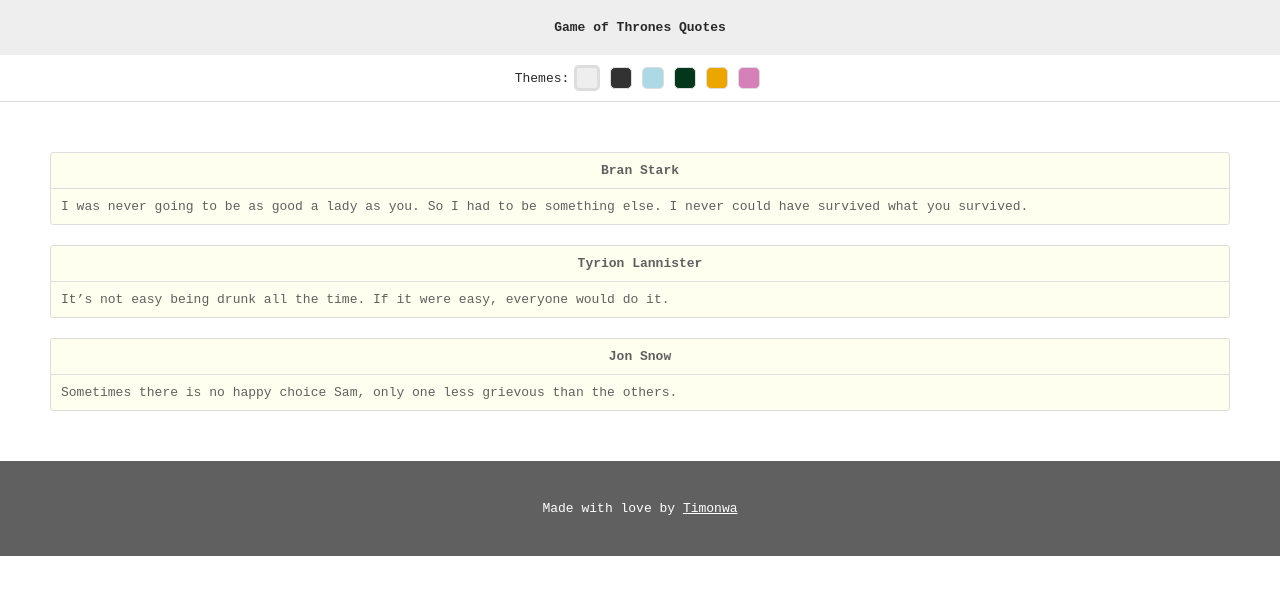
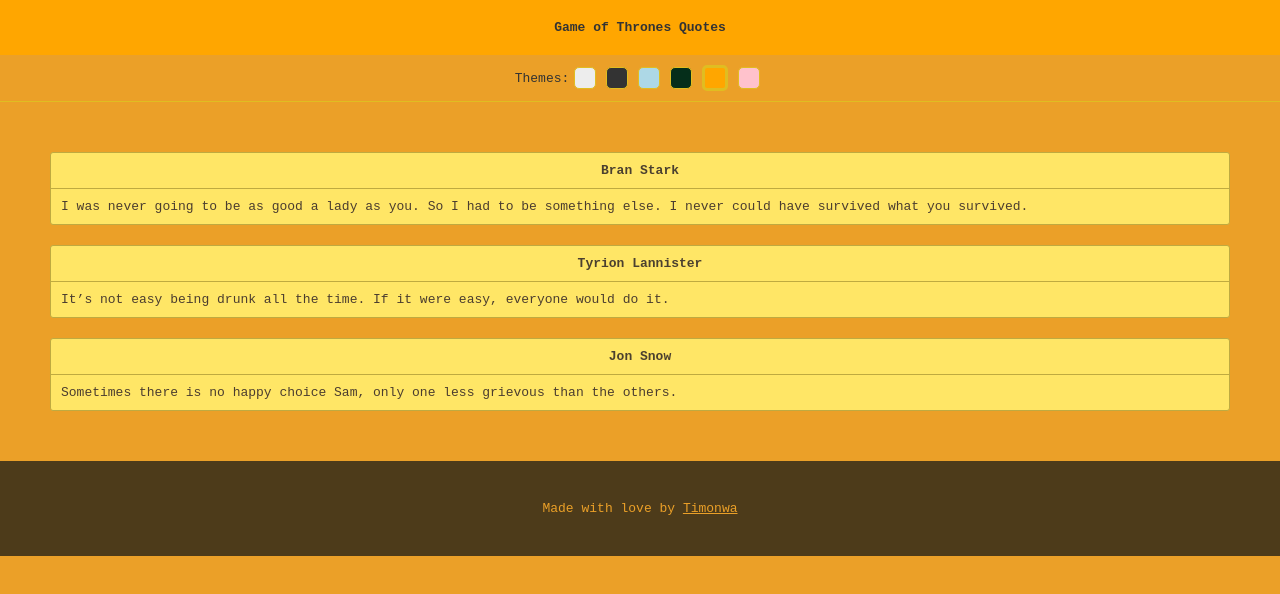
Before and after one commit to Timonwa/theme-switching-with-react-and-styled-components, a React (Create React App) app: page / in a window 1280 px wide. Shown: the top 594 px of the page. Built offline with nearby package versions, Linux system fonts and the light colour scheme.

Commit message:
changed the theme colors.

```diff
--- a/src/App.js
+++ b/src/App.js
@@ -11,15 +11,15 @@
 import {
   light,
   dark,
-  oceanwave,
-  camouflage,
-  sunshine,
-  barbie,
+  blue,
+  green,
+  orange,
+  pink,
 } from "./components/styles/Theme.styled";
 
 function App() {
   // theme state
-  const [selectedTheme, setSelectedTheme] = useState(light);
+  const [selectedTheme, setSelectedTheme] = useState(orange);
 
   // react hook to get the theme selected by the user that is saved in local storage
   useEffect(() => {
@@ -50,21 +50,17 @@
             className={`dark ${selectedTheme === dark ? "active" : ""}`}
             onClick={() => HandleThemeChange(dark)}></ThemeButton>
           <ThemeButton
-            className={`oceanwave ${
-              selectedTheme === oceanwave ? "active" : ""
-            }`}
-            onClick={() => HandleThemeChange(oceanwave)}></ThemeButton>
+            className={`blue ${selectedTheme === blue ? "active" : ""}`}
+            onClick={() => HandleThemeChange(blue)}></ThemeButton>
           <ThemeButton
-            className={`camouflage ${
-              selectedTheme === camouflage ? "active" : ""
-            }`}
-            onClick={() => HandleThemeChange(camouflage)}></ThemeButton>
+            className={`green ${selectedTheme === green ? "active" : ""}`}
+            onClick={() => HandleThemeChange(green)}></ThemeButton>
           <ThemeButton
-            className={`sunshine ${selectedTheme === sunshine ? "active" : ""}`}
-            onClick={() => HandleThemeChange(sunshine)}></ThemeButton>
+            className={`orange ${selectedTheme === orange ? "active" : ""}`}
+            onClick={() => HandleThemeChange(orange)}></ThemeButton>
           <ThemeButton
-            className={`barbie ${selectedTheme === barbie ? "active" : ""}`}
-            onClick={() => HandleThemeChange(barbie)}></ThemeButton>
+            className={`pink ${selectedTheme === pink ? "active" : ""}`}
+            onClick={() => HandleThemeChange(pink)}></ThemeButton>
         </ThemeContainer>
 
         <Quotes />
--- a/src/components/styles/Global.js
+++ b/src/components/styles/Global.js
@@ -13,7 +13,7 @@
 body {
   background-color: ${({ theme }) => theme.colors.background};
   color: ${({ theme }) => theme.colors.text};
-  font-family: ${({ theme }) => theme.fontFamily};
+  font-family: monospace;
   overflow-x: hidden;
 }
 
@@ -24,17 +24,17 @@
 .dark {
   background-color: ${theme.dark.colors.primary};
 }
-.oceanwave {
-  background-color: ${theme.oceanwave.colors.primary};
+.blue {
+  background-color: ${theme.blue.colors.primary};
 }
-.camouflage {
-  background-color: ${theme.camouflage.colors.primary};
+.green {
+  background-color: ${theme.green.colors.primary};
 }
-.sunshine {
-  background-color: ${theme.sunshine.colors.primary};
+.orange {
+  background-color: ${theme.orange.colors.primary};
 }
-.barbie {
-  background-color: ${theme.barbie.colors.primary};
+.pink {
+  background-color: ${theme.pink.colors.primary};
 }
 
 // active theme
--- a/src/components/styles/Theme.styled.js
+++ b/src/components/styles/Theme.styled.js
@@ -1,95 +1,89 @@
 export const light = {
   name: "light-theme",
   colors: {
-    primary: "rgb(238, 238, 238)",
-    footer: "rgb(97, 96, 96)",
-    background: "rgb(255, 255, 255)",
-    text: "rgb(41, 40, 40)",
-    quoteTitle: "rgb(97, 96, 96)",
-    quoteBody: "rgb(97, 96, 96)",
-    quoteBorder: "rgb(221, 221, 221)",
-    quoteBgc: "rgb(255, 255, 240)",
-    border: "rgb(221, 221, 221)",
+    primary: "hsl(0, 0%, 93%)",
+    background: "hsl(0, 0%, 100%)",
+    footer: "hsl(0, 1%, 38%)",
+    text: "hsl(0, 1%, 16%)",
+    quoteBgc: "hsl(60, 40%, 100%)",
+    quoteTitle: "hsl(0, 1%, 38%)",
+    quoteBody: "hsl(0, 1%, 38%);",
+    quoteBorder: "hsl(0, 0%, 87%)",
+    border: "hsl(0, 0%, 87%)",
   },
-  fontFamily: "monospace",
 };
 
 export const dark = {
   name: "dark-theme",
   colors: {
-    primary: "rgb(50, 50, 50)",
-    footer: "rgb(238, 238, 238)",
-    background: "rgb(41, 40, 40)",
-    text: "rgb(255, 255, 255)",
-    quoteTitle: "rgb(255, 255, 255)",
-    quoteBody: "rgb(255, 255, 255)",
-    quoteBorder: "rgb(150, 150, 150)",
-    quoteBgc: "rgb(90, 90, 90)",
-    border: "rgb(200, 200, 200)",
+    primary: "hsl(0, 0%, 20%)",
+    background: "hsl(0, 1%, 16%)",
+    footer: "hsl(0, 0%, 93%)",
+    text: "hsl(0, 0%, 100%)",
+    quoteBgc: "hsl(0, 0%, 35%)",
+    quoteTitle: "hsl(0, 0%, 100%)",
+    quoteBody: "hsl(0, 0%, 100%)",
+    quoteBorder: "hsl(0, 0%, 59%)",
+    border: "hsl(0, 0%, 78%)",
   },
-  fontFamily: "cursive",
 };
 
-export const oceanwave = {
-  name: "oceanwave-theme",
+export const blue = {
+  name: "blue-theme",
   colors: {
-    primary: "rgb(173, 216, 230)",
-    footer: "rgb(34, 90, 109)",
-    background: "rgb(238, 251, 255)",
-    text: "rgb(41, 40, 40)",
-    quoteTitle: "rgb(34, 90, 109)",
-    quoteBody: "rgb(97, 96, 96)",
-    quoteBorder: "rgb(221, 221, 221)",
-    quoteBgc: "rgb(255, 255, 255)",
-    border: "rgb(221, 221, 221)",
+    primary: "hsl(195, 53%, 79%)",
+    background: "hsl(194, 100%, 97%)",
+    footer: "hsl(195, 52%, 28%)",
+    text: "hsl(0, 1%, 16%)",
+    quoteBgc: "hsl(0, 0%, 100%)",
+    quoteTitle: "hsl(195, 52%, 28%)",
+    quoteBody: "hsl(0, 0%, 38%)",
+    quoteBorder: "hsl(0, 0%, 87%)",
+    border: "hsl(0, 0%, 87%)",
   },
-  fontFamily: "sans-serif",
 };
 
-export const camouflage = {
-  name: "camouflage-theme",
+export const green = {
+  name: "green-theme",
   colors: {
-    primary: "rgb(3, 54, 26)",
-    footer: "rgb(100, 200, 100)",
-    background: "rgb(27, 82, 29)",
-    text: "rgb(40, 255, 100);",
-    quoteTitle: "rgb(77, 92, 50)",
-    quoteBody: "rgb(64, 75, 44)",
-    quoteBorder: "rgb(64, 75, 44)",
-    quoteBgc: "rgb(100, 255, 100)",
-    border: "rgb(40, 255, 100)",
+    primary: "hsl(150, 80%,10%)",
+    background: "hsl(150, 80%, 20%)",
+    footer: "hsl(150, 80%, 80%)",
+    text: "hsl(150, 80%, 80%);",
+    quoteBgc: "hsl(150, 60%, 60%)",
+    quoteTitle: "hsl(130, 90%, 10%)",
+    quoteBody: "hsl(130, 70%, 10%)",
+    quoteBorder: "hsl(130, 80%, 20%)",
+    border: "hsl(170, 100%, 60%)",
   },
-  fontFamily: "monospace",
 };
 
-export const sunshine = {
-  name: "sunshine-theme",
+export const orange = {
+  name: "orange-theme",
   colors: {
-    primary: "rgb(235, 166, 0)",
-    footer: "rgb(248, 223, 202)",
-    background: "rgb(235, 127, 40)",
-    text: "rgb(250, 250, 250)",
-    quoteTitle: "rgb(235, 30, 30)",
-    quoteBody: "rgb(205, 50, 20)",
-    quoteBorder: "rgb(202, 106, 61)",
-    quoteBgc: "rgb(255, 200, 100)",
+    primary: "hsl(39, 100%, 50%)",
+    background: "hsl(37, 83%, 54%)",
+    footer: "hsl(39, 50%, 20%)",
+    text: "hsl(100, 0%, 20%)",
+    quoteBgc: "hsl(50, 100%, 70%)",
+    quoteTitle: "hsl(37, 23%, 24%)",
+    quoteBody: "hsl(30, 23%, 24%)",
+    quoteBorder: "hsl(50, 50%, 50%)",
     border: "rgb(224, 189, 33)",
   },
-  fontFamily: "monospace",
 };
 
-export const barbie = {
-  name: "barbie-theme",
+export const pink = {
+  name: "pink-theme",
   colors: {
-    primary: "rgb(214, 128, 185)",
-    footer: "rgb(24, 24, 24)",
-    background: "rgb(250, 115, 205)",
-    text: "rgb(50, 50, 50)",
-    quoteTitle: "rgb(65, 19, 75)",
-    quoteBody: "rgb(77, 59, 77)",
-    quoteBorder: "rgb(65, 19, 65)",
-    quoteBgc: "rgb(252, 130, 252)",
-    border: "rgb(153, 114, 140)",
+    primary: "hsl(350, 100%, 88%)",
+    background: "hsl(300, 80%, 88%)",
+    footer: "hsl(300, 10%, 28%)",
+    text: "hsl(300, 100%, 28%)",
+    quoteBgc: "hsl(350, 50%, 78%)",
+    quoteTitle: "hsl(300, 50%, 28%)",
+    quoteBody: "hsl(320, 20%, 28%)",
+    quoteBorder: "hsl(300, 50%, 28%)",
+    border: "hsl(300, 50%, 58%)",
   },
-  fontFamily: "monospace",
 };
```
